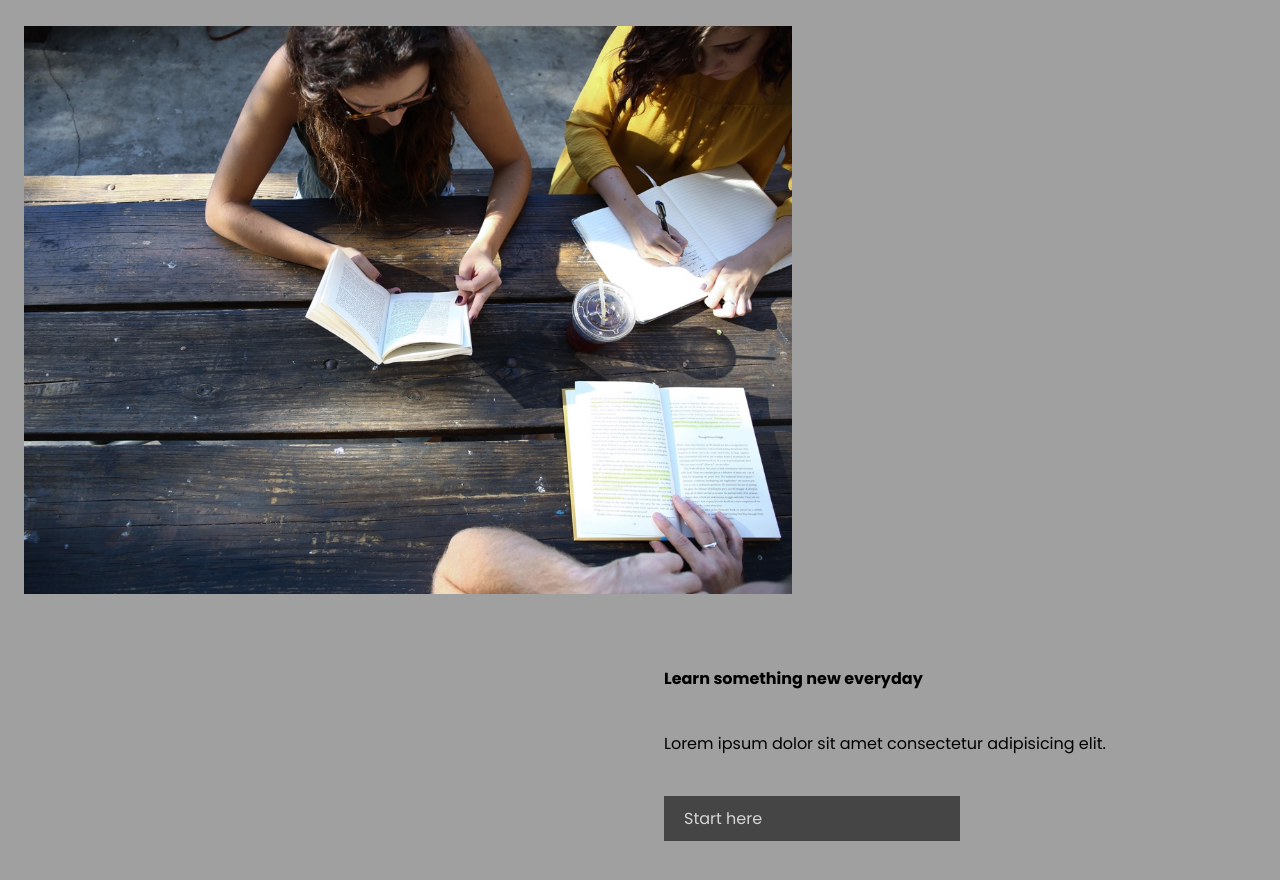
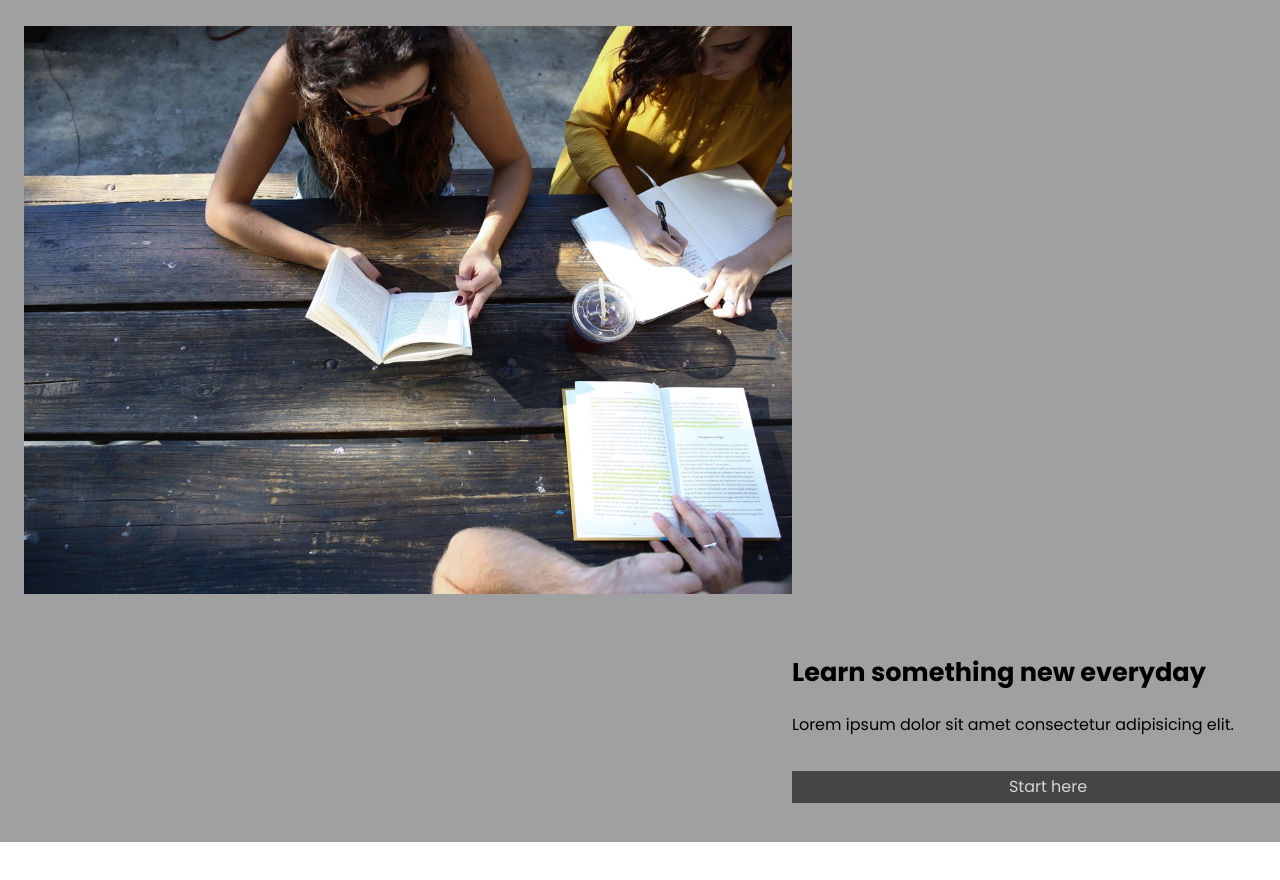
Before and after one commit to emmanuelRitzler/Colmar-Academy, a plain HTML site: page index.html in a window 1280 px wide. Shown: the part 70-950 px from the top of the page. After the commit the page ends 912 px from the top, so only its background shows below. Drawn offline with Linux system fonts and the light colour scheme.

Commit message:
Work grid template for banner

```diff
--- a/style.css
+++ b/style.css
@@ -66,15 +66,17 @@ header p {
 }
 
 .banner-hero img {
-    display: inline;
+    display: grid;
+    grid-column-start: 1;
     width: 60%;
     height: auto;
+    margin-right: 24px;
 }
 
 .banner-text {
     display: grid;
-    grid-template-columns: repeat(2, 1fr);
-    grid-template-rows: repeat(5, 1fr);
+    grid-template-columns: 60% 40%;
+    grid-template-rows: repeat(4, 1fr);
     gap: 20px 0px;
 }
 
@@ -83,6 +85,7 @@ header p {
     grid-column-start: 2;
     grid-row-start: 2;
     grid-row-end: 3;
+    font-size: 1.6rem;
 }
 
 .banner-text p {
@@ -93,14 +96,16 @@ header p {
 }
 
 .banner-text a {
+    height: 32px;
+    width: 100%;
     display: grid;
+    align-items: center;
     grid-column-start: 2;
+    grid-column-end: 2;
     grid-row-start: 4;
     grid-row-end: 5;
-    width: 40%;
-    height: auto;
     text-decoration: none;
-    padding: 10px 20px;
+    text-align: center;
     background-color: rgb(69, 69, 69);
     color: rgb(213, 213, 213);
 }
```
